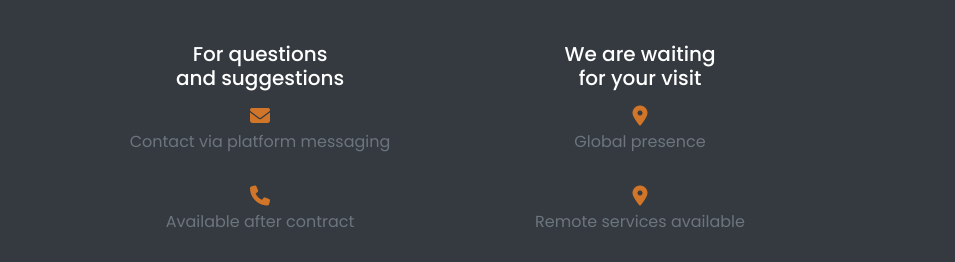
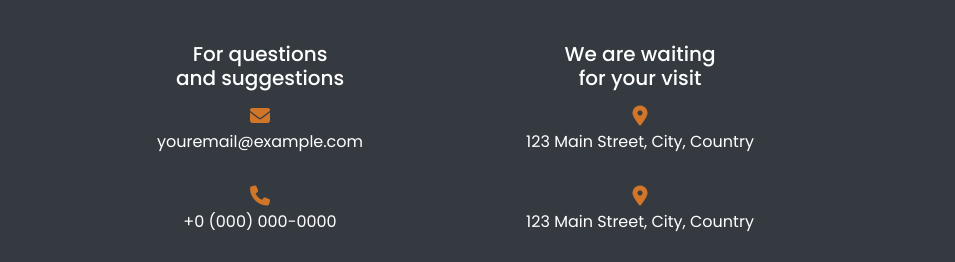
Before and after one commit to MowgliGit/website-for-animal-shelter, a website: page pets.html in a window 1280 px wide. Shown: the part 2690-2952 px from the top of the page, 0-955 px from the left. Drawn offline with nearby package versions, Linux system fonts and the light colour scheme.

Commit message:
some changes

```diff
--- a/pets.html
+++ b/pets.html
@@ -602,11 +602,11 @@
             </h5>
             <div class="py-2">
               <i class="fa-solid fa-envelope" style="font-size: 20px"></i>
-              <p class="text-muted">Contact via platform messaging</p>
+              <p>youremail@example.com</p>
             </div>
             <div class="py-2">
               <i class="fa-solid fa-phone" style="font-size: 20px"></i>
-              <p class="text-muted">Available after contract</p>
+              <p>+0 (000) 000-0000</p>
             </div>
           </div>
           <div class="col-md-4 pt-5">
@@ -616,11 +616,11 @@
             </h5>
             <div class="py-2">
               <i class="fa-solid fa-location-dot" style="font-size: 20px"></i>
-              <p class="text-muted">Global presence</p>
+              <p>123 Main Street, City, Country</p>
             </div>
             <div class="py-2">
               <i class="fa-solid fa-location-dot" style="font-size: 20px"></i>
-              <p class="text-muted">Remote services available</p>
+              <p>123 Main Street, City, Country</p>
             </div>
           </div>
           <div class="col-md-4 pt-5">
@@ -636,7 +636,6 @@
         </div>
       </div>
     </footer>
-
     <script
       src="https://code.jquery.com/jquery-3.3.1.min.js"
       integrity="sha256-FgpCb/KJQlLNfOu91ta32o/NMZxltwRo8QtmkMRdAu8="
```
Also changed, not shown: beVolunteer.html (+4 -4 lines), contact.html (+4 -4 lines), index.html (+4 -4 lines).
